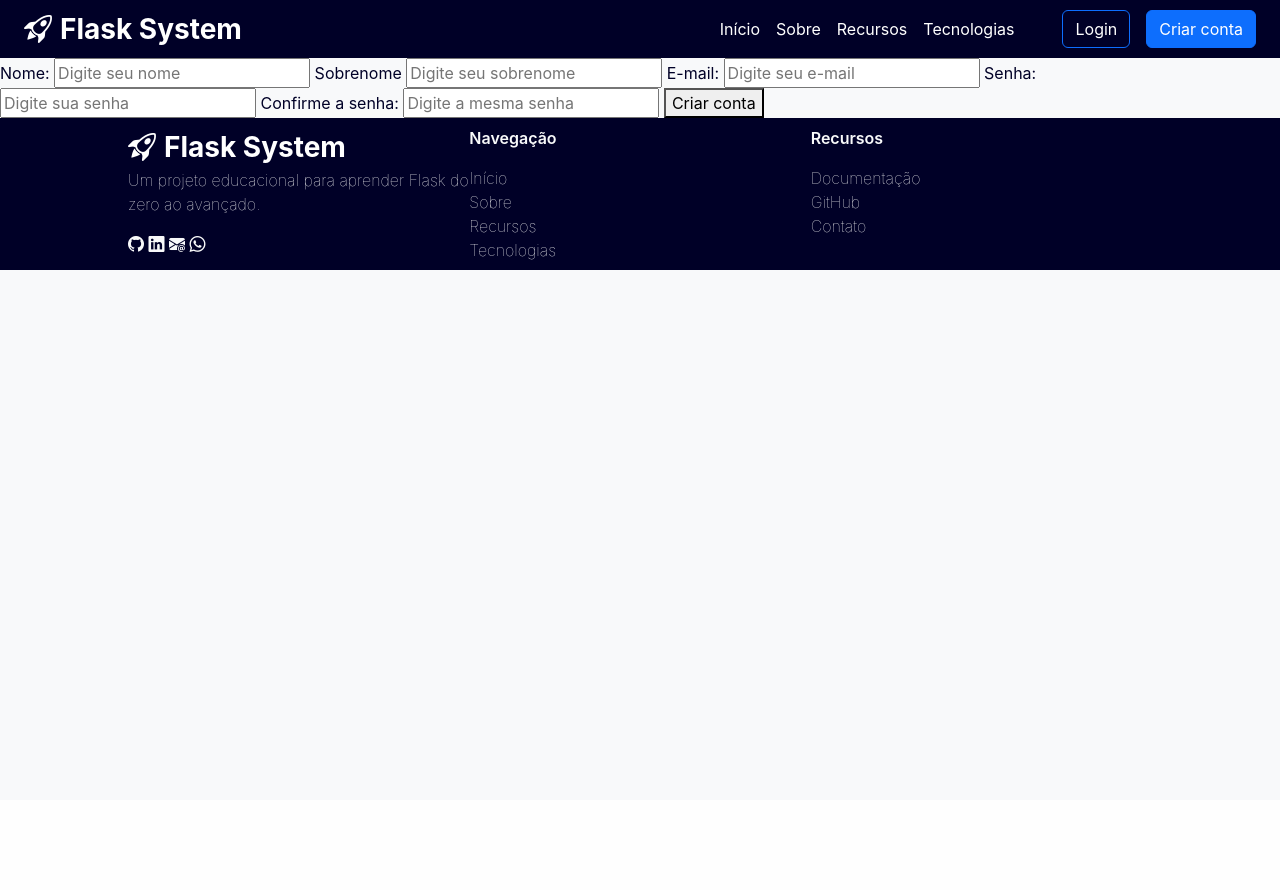
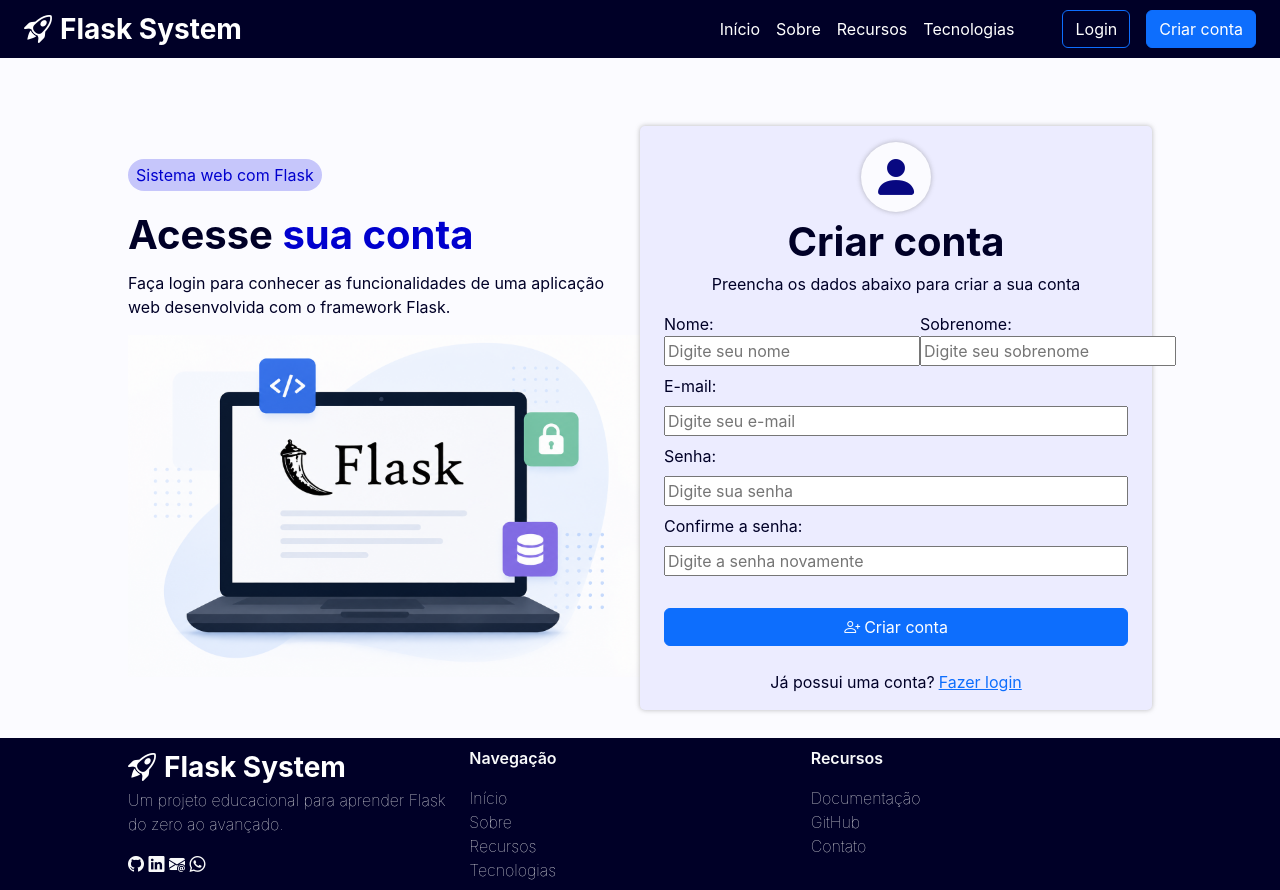
Before and after one commit to Karine-ux744/Flask-sistem-web, a Flask app: page /cadastro in a window 1280 px wide. Before the commit the page ends 270 px from the top, so only its background shows below. Run offline with Flask 3, Linux system fonts and the light colour scheme.

Commit message:
feat(signup): add signup page layout

```diff
--- a/static/style.css
+++ b/static/style.css
@@ -1,8 +1,10 @@
 body {
-  background-color: #f8f9fa;
+  background-color: #fbfbff;
   color: rgb(0, 0, 39);
   font-family: "Inter", sans-serif;
+  box-sizing: border-box;
 }
+
 section,
 footer {
   padding-left: 8rem;
@@ -12,8 +14,12 @@ footer {
 .fundo-azul-escuro {
   background-color: rgb(0, 0, 39);
 }
+.fundo-azul-claro {
+  color: rgb(8, 8, 129);
+}
 
-.secao-hero {
+.secao-hero,
+.secaologin-paginalogin {
   width: fit-content;
   margin-top: 2.5rem;
 }
@@ -21,7 +27,7 @@ footer {
 span {
   color: rgb(0, 0, 206);
 }
-.secao-hero p:first-child {
+.titulo-menor-hero {
   background-color: rgba(177, 177, 250, 0.712);
   width: fit-content;
   border-radius: 1rem;
@@ -130,3 +136,29 @@ footer a {
   text-decoration: none;
   color: #f8f9fa;
 }
+.secaologin-paginalogin {
+  height: 40rem;
+}
+.containerlogin-paginalogin {
+  background-color: rgb(236, 236, 255);
+  box-shadow: 0 0 5px #7575757e;
+  border-radius: 5px;
+}
+.icone-cadeado,
+.icone-usuario {
+  font-size: 4rem;
+  background-color: #fbfbff;
+  color: rgb(8, 8, 129);
+  border-radius: 50%;
+  box-shadow: 0 0 5px #7575757e;
+  font-size: 3rem;
+  width: 70px;
+  height: 70px;
+  display: flex;
+  justify-content: center;
+  align-items: center;
+}
+
+.secaologin-paginalogin button {
+  background-color:;
+}
--- a/templates/base.html
+++ b/templates/base.html
@@ -52,7 +52,7 @@
     </header>
     {% block body %}{% endblock %}
     <footer
-      class="fundo-azul-escuro d-flex justify-content-center column-gap2 py-2"
+      class="fundo-azul-escuro d-flex justify-content-center column-gap-2 py-2"
     >
       <div
         class="d-flex flex-column justify-content-start align-items-start w-100"
--- a/templates/cadastro.html
+++ b/templates/cadastro.html
@@ -1,6 +1,36 @@
 {% extends "base.html" %} {% block titulo_pagina %} Cadastro {% endblock %} {%
 block body %}
-<form action="{{url_for('cadastro')}}" method="POST">
+<section
+  class="secaologin-paginalogin d-flex justify-content-between align-items-center py-3"
+>
+  <div class="d-flex flex-column w-50">
+    <p class="titulo-menor-hero rounded-pill px-2 py-1">
+      Sistema web com Flask
+    </p>
+    <h1 class="titulo-hero fs-1 fw-bold">Acesse <span>sua conta</span></h1>
+    <p class="">
+      Faça login para conhecer as funcionalidades de uma aplicação web
+      desenvolvida com o framework Flask.
+    </p>
+    <img
+      src="/static/img/logo flask no notebook.png"
+      alt="Notebook com a logo do Flask como papel de parede"
+      class="w-100"
+    />
+  </div>
+  <div
+    class="containerlogin-paginalogin d-flex flex-column align-items-center w-50 px-4 py-3"
+  >
+    <i class="icone-usuario bi bi-person-fill"></i>
+    <p class="mb-0 fw-bold fs-1">Criar conta</p>
+    <p>Preencha os dados abaixo para criar a sua conta</p>
+    <form
+      action="{{url_for('cadastro')}}"
+      method="POST"
+      class="forms-paginalogin d-flex flex-column w-100 row-gap-2"
+    >
+      <div class="d-flex">
+        <div>
           <label for="nome">Nome:</label>
           <input
             type="text"
@@ -9,7 +39,9 @@ block body %}
             placeholder="Digite seu nome"
             required
           />
-  <label for="sobrenome">Sobrenome</label>
+        </div>
+        <div>
+          <label for="sobrenome">Sobrenome:</label>
           <input
             type="text"
             name="sobrenome"
@@ -17,8 +49,15 @@ block body %}
             placeholder="Digite seu sobrenome"
             required
           />
+        </div>
+      </div>
       <label for="email">E-mail:</label>
-  <input type="email" name="email" id="email" placeholder="Digite seu e-mail" />
+      <input
+        type="email"
+        name="email"
+        id="email"
+        placeholder="Digite seu e-mail"
+      />
       <label for="senha">Senha:</label>
       <input
         type="password"
@@ -32,9 +71,24 @@ block body %}
         type="password"
         name="confirmacao_senha"
         id="confirmacao_senha"
-    placeholder="Digite a mesma senha"
+        placeholder="Digite a senha novamente"
         required
       />
-  <button type="submit">Criar conta</button>
+      <button
+        type="submit"
+        class="btn btn-primary d-flex justify-content-center align-items-center column-gap-1 mt-4"
+      >
+        <i class="bi bi-person-plus"></i>
+        <p class="mb-0">Criar conta</p>
+      </button>
     </form>
+    <div
+      class="d-flex d-flex justify-content-center align-items-center column-gap-1 mt-4"
+    >
+      <p class="mb-0">Já possui uma conta?</p>
+      <a href="{{url_for('login')}}">Fazer login</a>
+    </div>
+  </div>
+</section>
+
 {% endblock %}
--- a/templates/homepage.html
+++ b/templates/homepage.html
@@ -5,7 +5,7 @@
     class="secao-hero d-flex justify-content-between align-items-center py-3"
   >
     <div class="d-flex flex-column">
-      <p class="rounded-pill px-2 py-1">Sistema web</p>
+      <p class="titulo-menor-hero rounded-pill px-2 py-1">Sistema web</p>
       <h1 class="titulo-hero">Framework Flask <span>na prática</span></h1>
       <p class="">
         Um projeto completo que demonstra como funciona uma aplicação web
```
Also changed, not shown: templates/login.html (+44 -6 lines). Lines whose indentation alone changed are shown as unchanged.
